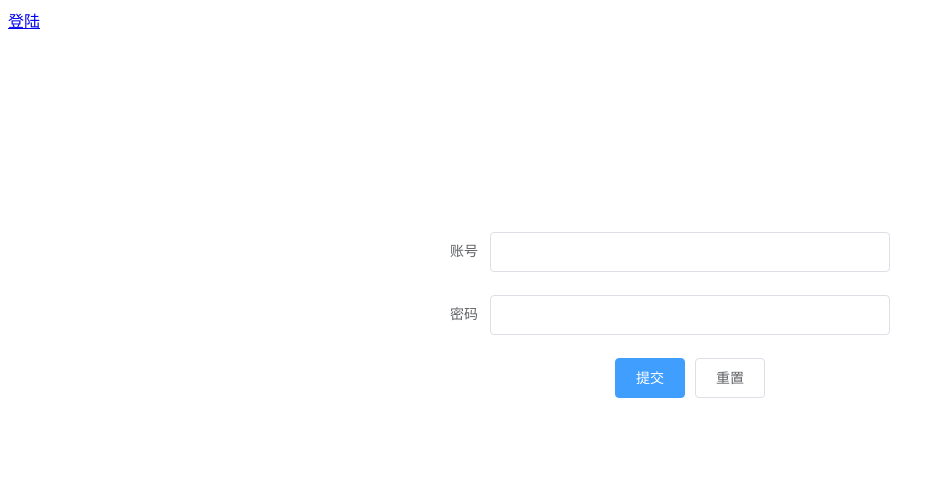
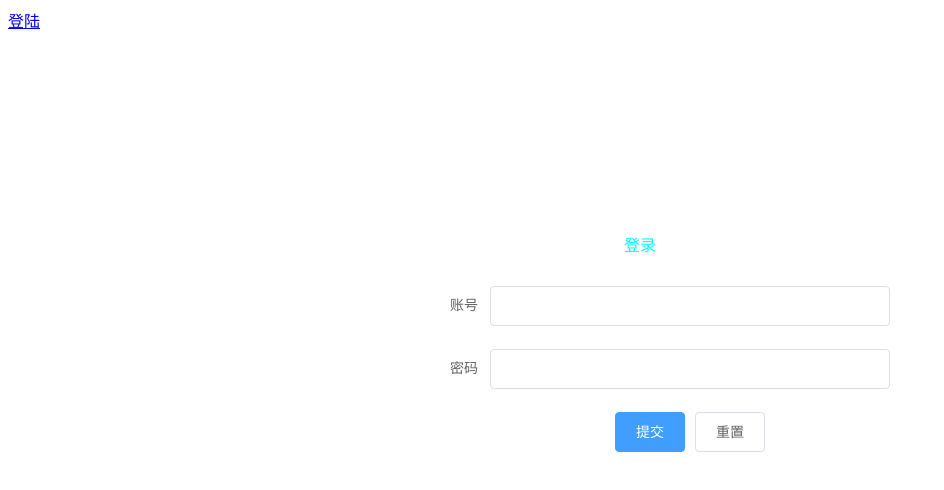
Before and after one commit to wenlove/shop-admin31, a Vue app: page /#/login in a window 1280 px wide. Shown: the top 490 px of the page, without its empty margins (0-944 px from the left). Built offline with nearby package versions, Linux system fonts and the light colour scheme.

Commit message:
登陆页面样式修改

```diff
--- a/src/pages/Login.vue
+++ b/src/pages/Login.vue
@@ -1,5 +1,6 @@
 <template>
     <el-form :model="ruleForm" status-icon :rules="rules" ref="ruleForm" label-width="100px" class="demo-ruleForm">
+        <div class="login-title">登录</div>
         <el-form-item label="账号" prop="name">
             <el-input v-model="ruleForm.name"></el-input>
         </el-form-item>
@@ -70,6 +71,11 @@
     .demo-ruleForm {
         width: 500px;
         margin: 200px auto;
+        .login-title {
+            text-align: center;
+            color: #0ff;
+            padding-bottom: 30px;
+        }
         .login-btn {
             text-align: center ;
         }
```
